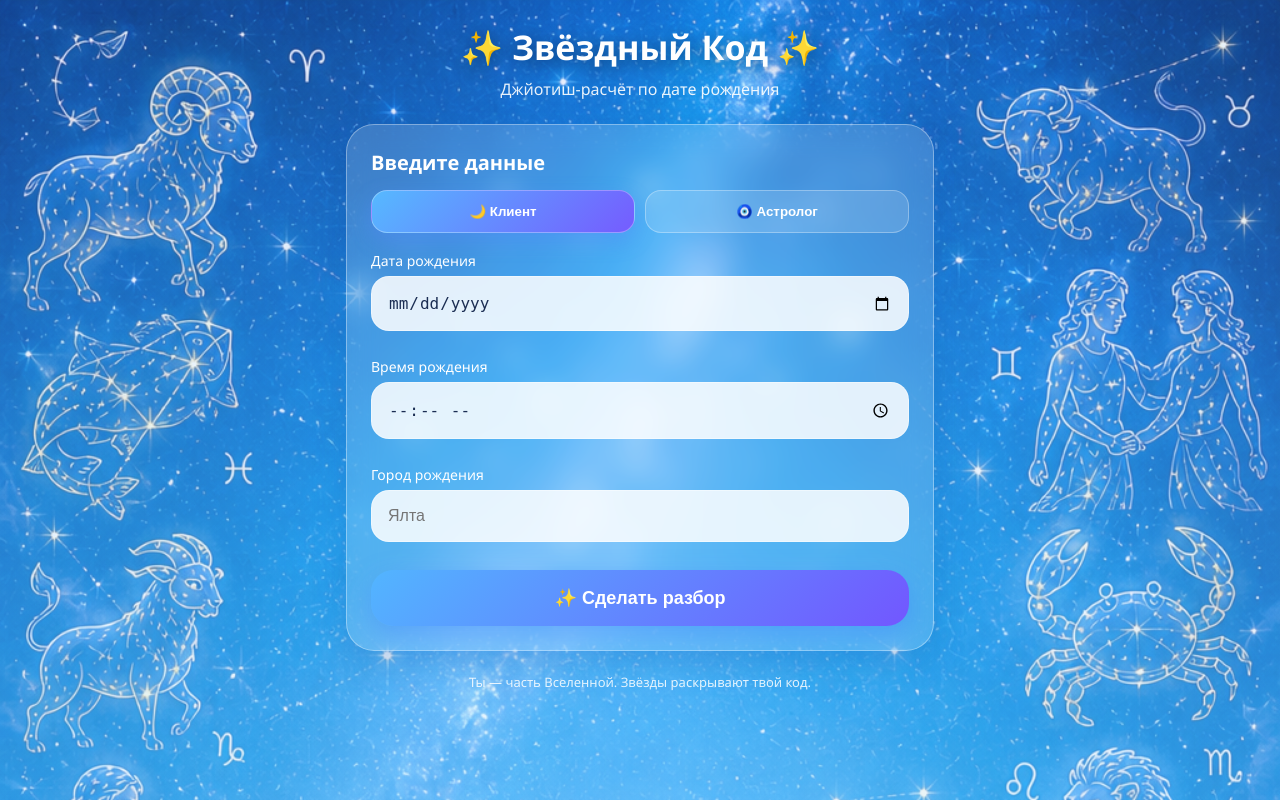
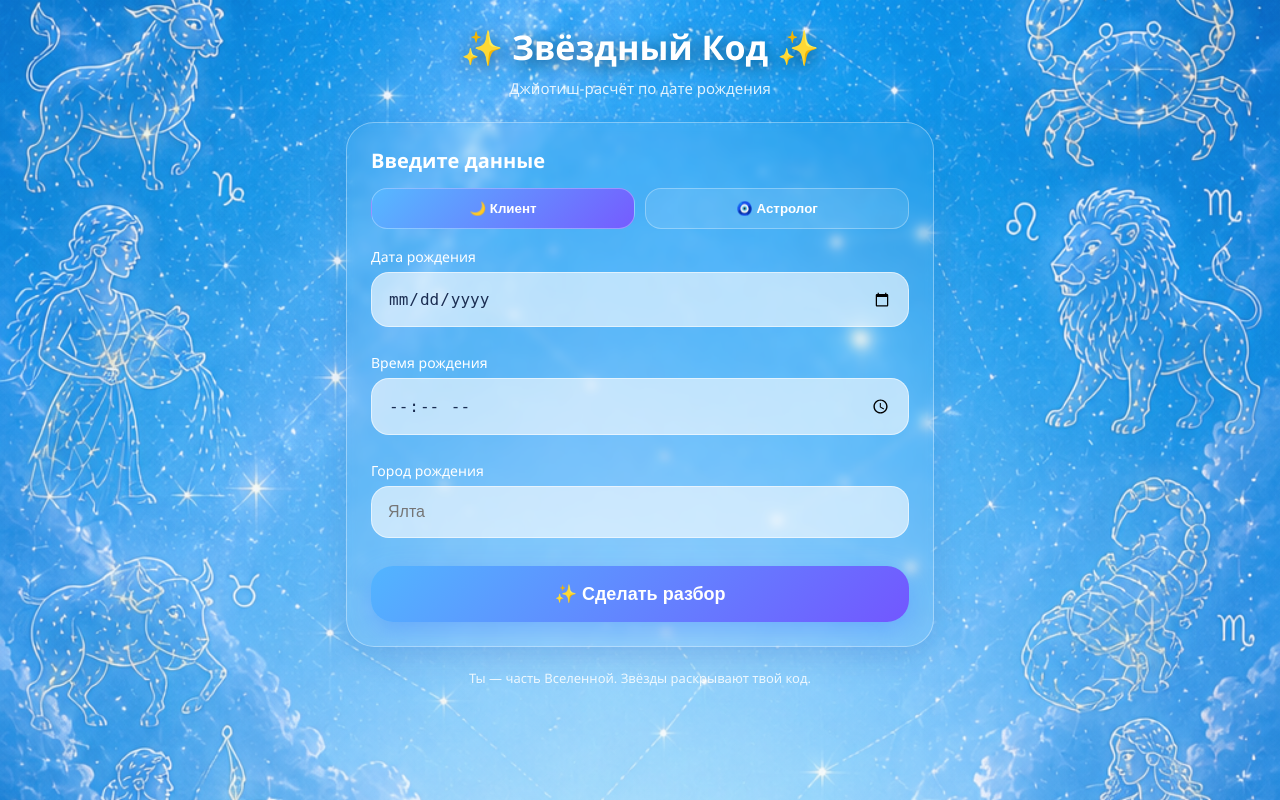
Before and after one commit to kristina-x-ux/astro_mini_app, a Flask app: page / in a window 1280 px wide. Run offline with Flask 3, Linux system fonts and the light colour scheme.

Commit message:
Update index.html

```diff
--- a/templates/index.html
+++ b/templates/index.html
@@ -18,13 +18,13 @@ body {
 
     background:
         linear-gradient(
-            rgba(120, 170, 255, 0.15),
-            rgba(180, 220, 255, 0.25)
+            rgba(120, 170, 255, 0.08),
+            rgba(180, 220, 255, 0.12)
         ),
         url('/static/file_000000009a0072438087f62e212a4232.png');
 
     background-size: cover;
-    background-position: center top;
+    background-position: center;
     background-attachment: fixed;
 }
 
@@ -43,20 +43,20 @@ body {
     margin: 0;
     font-size: 34px;
     font-weight: 800;
-    text-shadow: 0 4px 18px rgba(0,0,0,0.4);
+    text-shadow: 0 4px 18px rgba(0,0,0,0.5);
 }
 
 .subtitle {
     margin-top: 8px;
-    font-size: 16px;
-    opacity: 0.9;
+    font-size: 15px;
+    opacity: 0.85;
 }
 
-/* 🔥 СТЕКЛО */
+/* 💎 НАСТОЯЩЕЕ СТЕКЛО */
 .card {
-    background: rgba(255, 255, 255, 0.16);
-    backdrop-filter: blur(14px);
-    -webkit-backdrop-filter: blur(14px);
+    background: rgba(255, 255, 255, 0.05);
+    backdrop-filter: blur(5px);
+    -webkit-backdrop-filter: blur(5px);
 
     border: 1px solid rgba(255,255,255,0.35);
     border-radius: 28px;
@@ -64,7 +64,7 @@ body {
     padding: 24px;
     margin-bottom: 22px;
 
-    box-shadow: 0 12px 35px rgba(0, 60, 140, 0.18);
+    box-shadow: 0 10px 30px rgba(0, 40, 120, 0.12);
 }
 
 .card-title {
@@ -73,7 +73,7 @@ body {
     margin-bottom: 14px;
 }
 
-/* 🔘 режим */
+/* режим */
 .mode-switch {
     display: grid;
     grid-template-columns: 1fr 1fr;
@@ -82,20 +82,19 @@ body {
 }
 
 .mode-btn {
-    padding: 13px;
+    padding: 12px;
     border-radius: 16px;
     border: 1px solid rgba(255,255,255,0.3);
-    background: rgba(255,255,255,0.15);
+    background: rgba(255,255,255,0.1);
     color: white;
     font-weight: 600;
 }
 
 .mode-btn.active {
     background: linear-gradient(135deg, #56b9ff, #755cff);
-    box-shadow: 0 8px 20px rgba(90,140,255,0.4);
 }
 
-/* 🧾 поля */
+/* поля */
 label {
     display: block;
     margin-top: 14px;
@@ -105,25 +104,22 @@ label {
 
 input {
     width: 100%;
-    max-width: 100%;
 
     padding: 16px;
     margin-bottom: 12px;
 
     border-radius: 18px;
-    border: 1px solid rgba(255,255,255,0.4);
+    border: 1px solid rgba(255,255,255,0.55);
 
-    background: rgba(255,255,255,0.85);
+    background: rgba(255,255,255,0.6);
     color: #1b2d52;
 
     font-size: 16px;
-    outline: none;
 }
 
-/* 🚀 кнопка */
+/* кнопка */
 .main-btn {
     width: 100%;
-    max-width: 100%;
 
     margin-top: 16px;
     padding: 17px;
@@ -140,7 +136,7 @@ input {
     box-shadow: 0 10px 28px rgba(60,120,255,0.35);
 }
 
-/* 📊 результат */
+/* результат */
 .result-card {
     display: none;
 }
```
